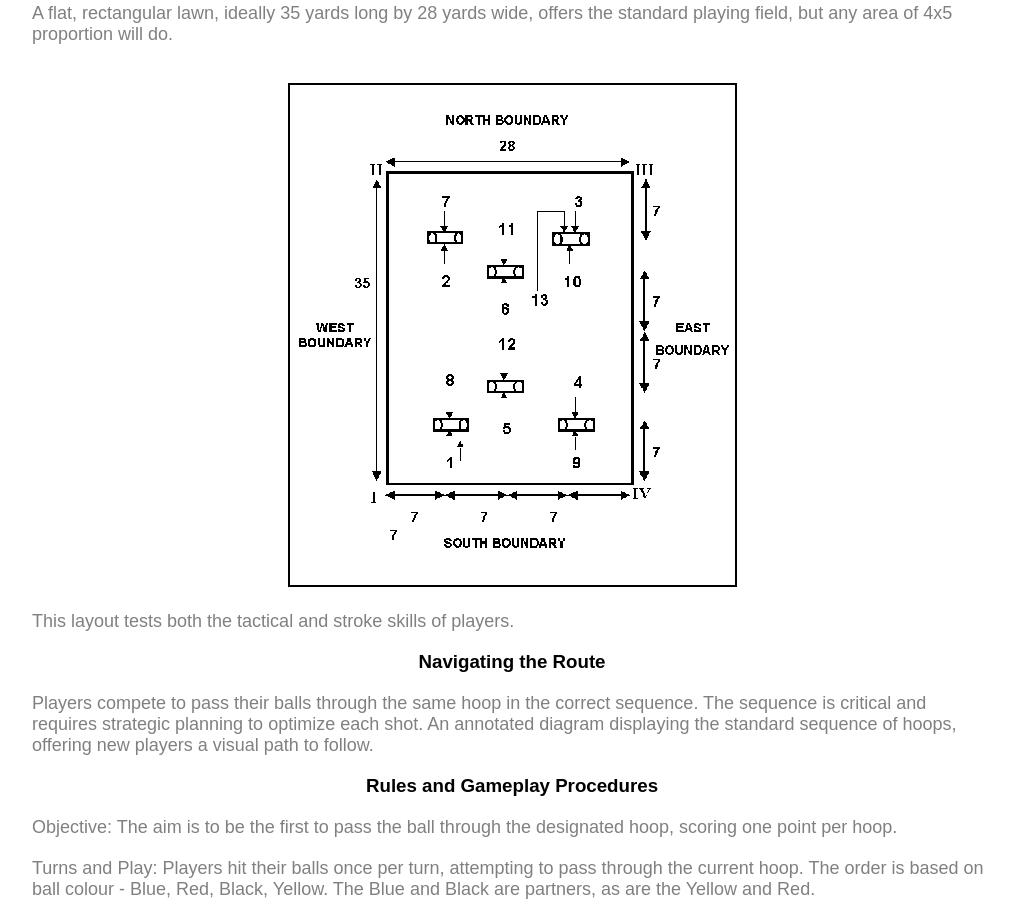
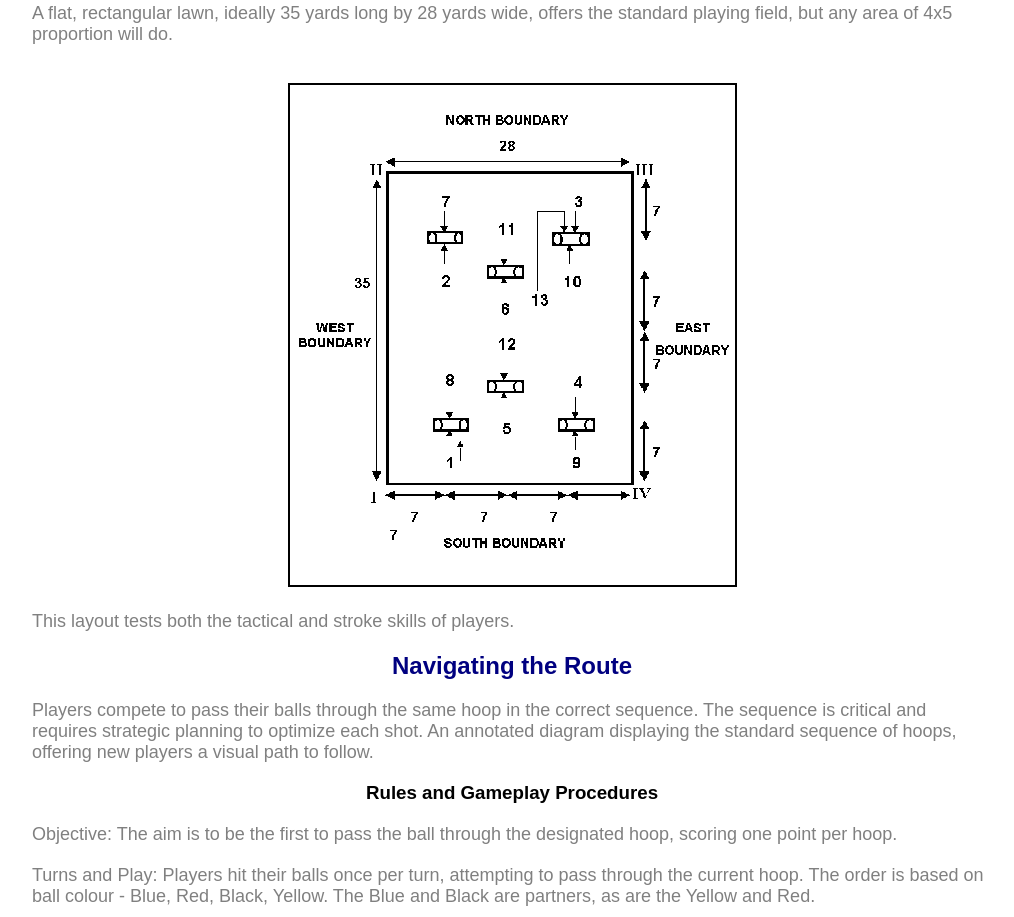
Before and after one commit to michaelkernaghan/croquet-brochure, a plain HTML site: page index.html in a window 1280 px wide. Shown: the part 127-1044 px from the top of the page, without its empty margins (128-1142 px from the left). Drawn offline with Linux system fonts and the light colour scheme.

Commit message:
inital push

```diff
--- a/index.html
+++ b/index.html
@@ -50,7 +50,7 @@
     <p>A flat, rectangular lawn, ideally 35 yards long by 28 yards wide, offers the standard playing field, but any area of 4x5 proportion will do. </p>
     <img src="stdcrt.gif" alt="Cover Image">
     <p>This layout tests both the tactical and stroke skills of players.</p>
-    <h3>Navigating the Route</h3>
+    <h2>Navigating the Route</h2>
     <p>Players compete to pass their balls through the same hoop in the correct sequence. The sequence is critical and requires strategic planning to optimize each shot. An annotated diagram displaying the standard sequence of hoops, offering new players a visual path to follow.</p>
     <h3>Rules and Gameplay Procedures</h3>
     <p>Objective: The aim is to be the first to pass the ball through the designated hoop, scoring one point per hoop.</p>
```
